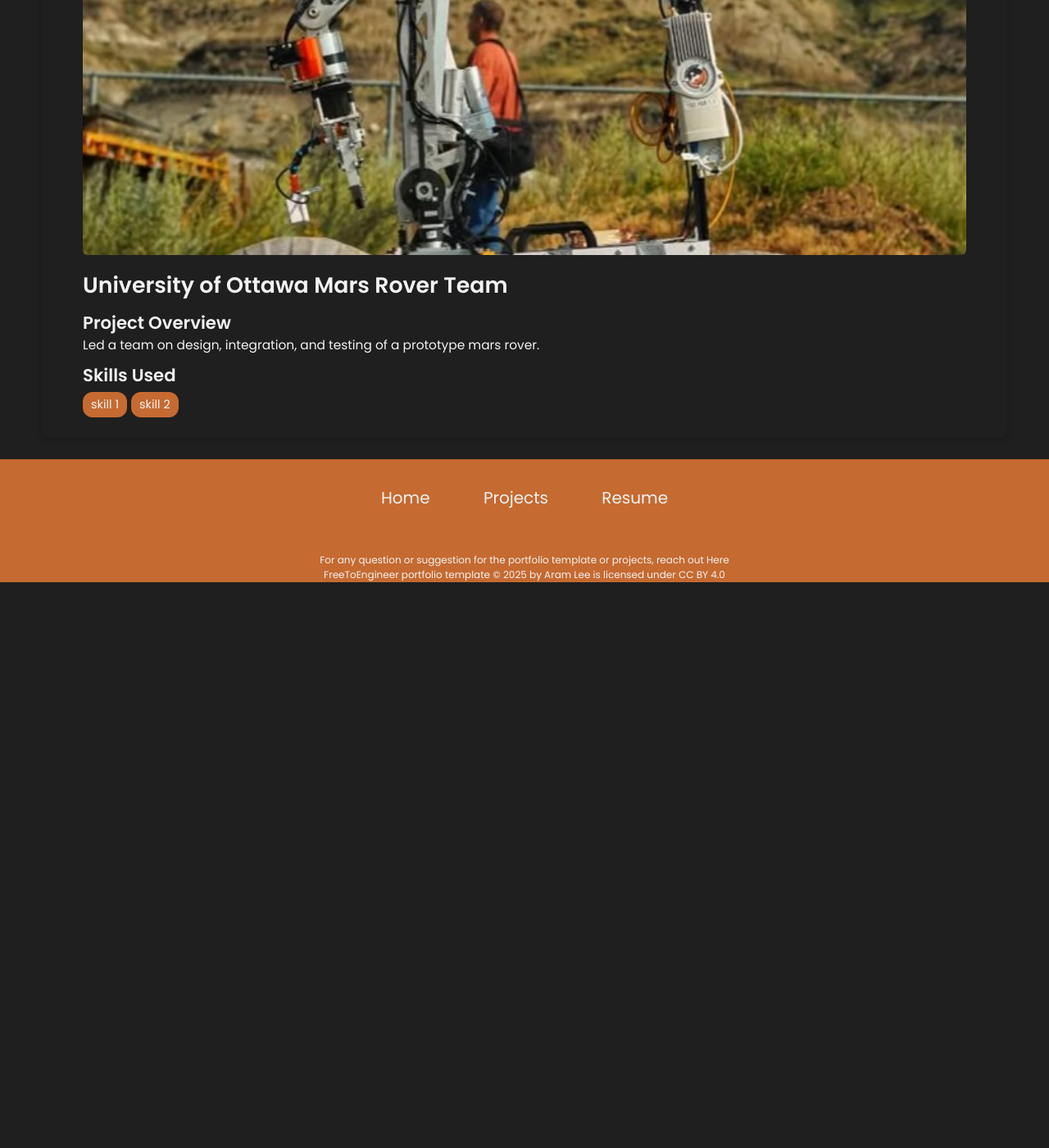
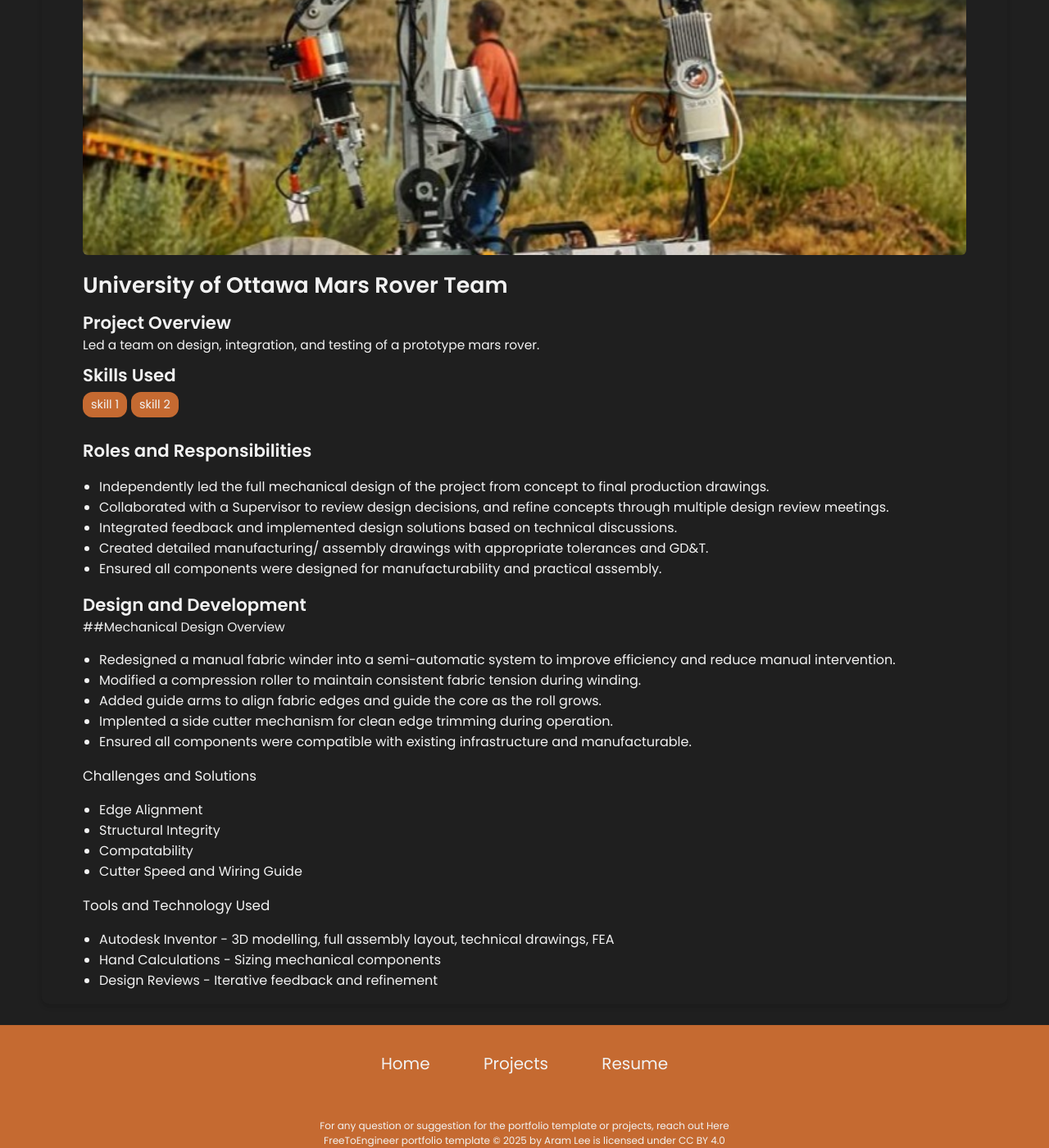
Before and after one commit to Alvin-Htet/Alvin-Htet.github.io, a Jekyll site: the page built from _projects/Prototype Mars Rover/index.md, in a window 1280 px wide and 1400 px high, scrolled down 179 px. Shown: the whole window at 82% size. Built offline with Jekyll 4.4.1, drawn with Linux system fonts in a browser that asks for light colours; before the commit the page ends 900 px from its top, so only the background shows below that.

Commit message:
Update index.md

```diff
--- a/_projects/Prototype Mars Rover/index.md
+++ b/_projects/Prototype Mars Rover/index.md
@@ -7,3 +7,30 @@ skills:
 - skill 2
 main-image: /work_2.jpg
 ---
+
+## Roles and Responsibilities
+- Independently led the full mechanical design of the project from concept to final production drawings.
+- Collaborated with a Supervisor to review design decisions, and refine concepts through multiple design review meetings.
+- Integrated feedback and implemented design solutions based on technical discussions.
+- Created detailed manufacturing/ assembly drawings with appropriate tolerances and GD&T.
+- Ensured all components were designed for manufacturability and practical assembly.
+
+## Design and Development
+
+##Mechanical Design Overview
+- Redesigned a manual fabric winder into a semi-automatic system to improve efficiency and reduce manual intervention.
+- Modified a compression roller to maintain consistent fabric tension during winding.
+- Added guide arms to align fabric edges and guide the core as the roll grows.
+- Implented a side cutter mechanism for clean edge trimming during operation.
+- Ensured all components were compatible with existing infrastructure and manufacturable.
+
+### Challenges and Solutions
+- Edge Alignment
+- Structural Integrity
+- Compatability
+- Cutter Speed and Wiring Guide
+
+### Tools and Technology Used
+- Autodesk Inventor - 3D modelling, full assembly layout, technical drawings, FEA
+- Hand Calculations - Sizing mechanical components
+- Design Reviews - Iterative feedback and refinement
```
